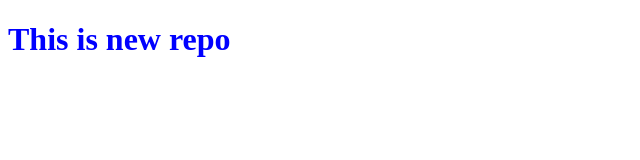
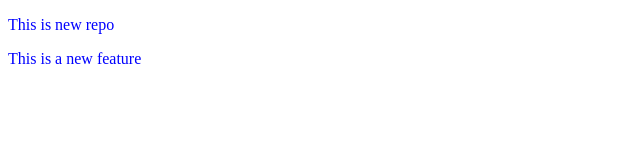
Before and after one commit to Pavan-1502/LocalRepo, a plain HTML site: page index.html in a window 1280 px wide. Shown: the whole page, without its empty margins (0-640 px from the left). Drawn offline with Linux system fonts and the light colour scheme.

Commit message:
add new feature

```diff
--- a/index.html
+++ b/index.html
@@ -9,7 +9,8 @@
 
 </head>
 <body>
-    <h1>This is new repo</h1>
+    <p>This is new repo<p>
+    <p>This is a new feature</p>
 
 </body>
 </html>
--- a/style.css
+++ b/style.css
@@ -1,3 +1,3 @@
-h1{
+p{
     color:blue;
 }
```
